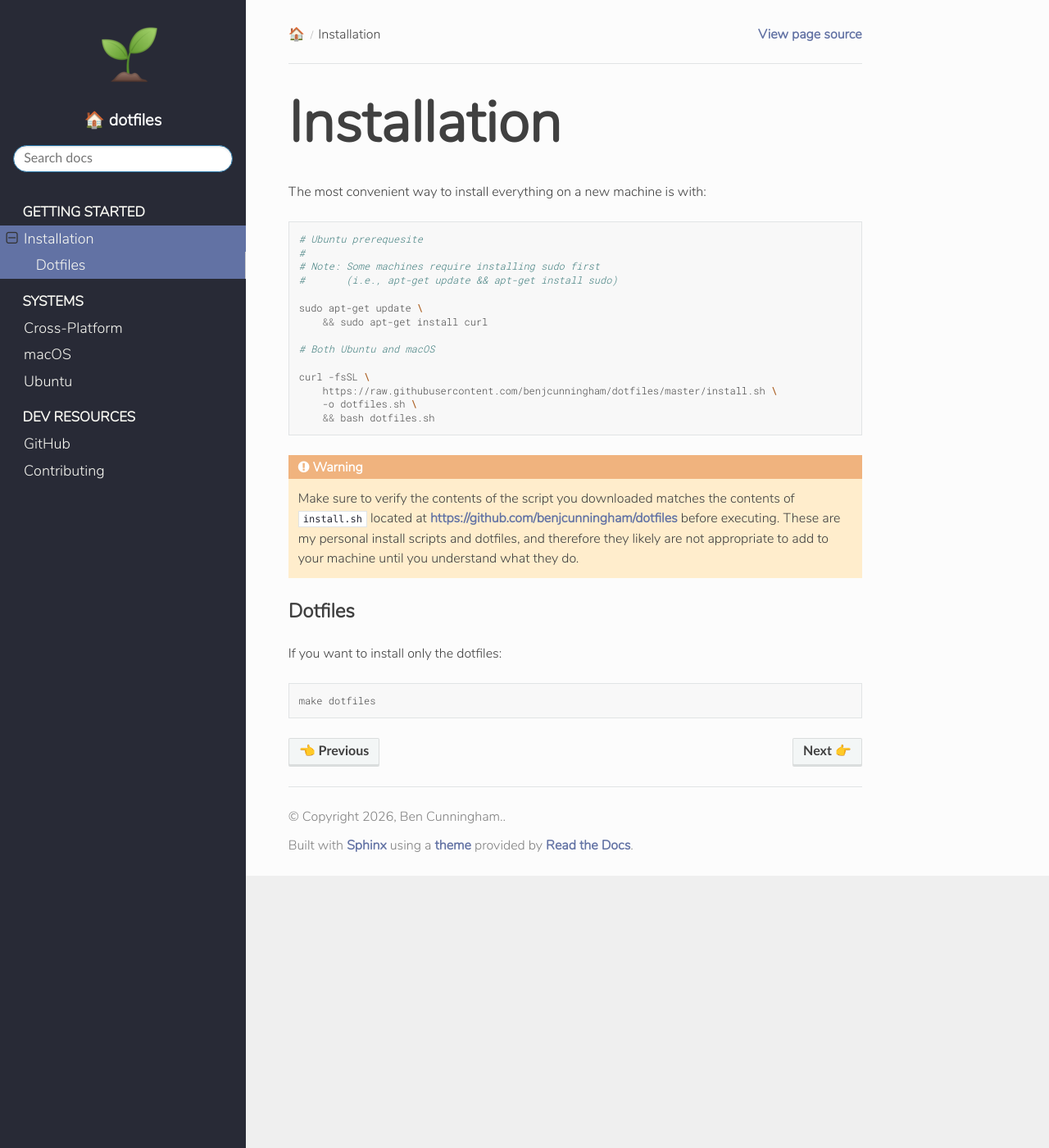
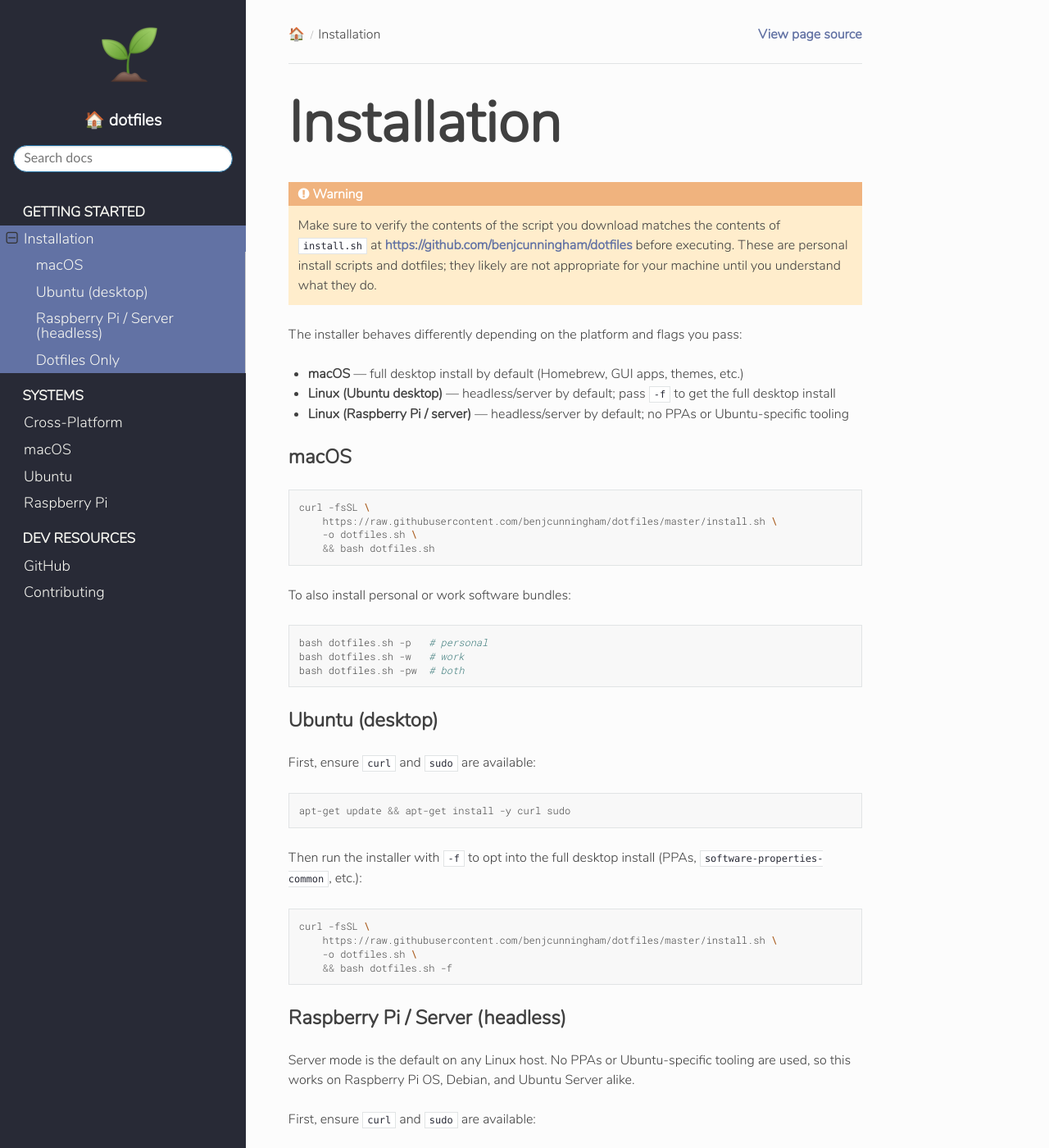
Before and after one commit to benjcunningham/dotfiles, a Sphinx documentation site: the page built from docs/source/installation.rst, in a window 1280 px wide and 1400 px high. Shown: the whole window at 82% size. Built offline with Sphinx 7.4.7 and the Read the Docs theme 3.1.0, drawn with Linux system fonts in a browser that asks for light colours; some of the changed text lies outside the part shown.

Commit message:
Update docs

```diff
--- a/docs/source/installation.rst
+++ b/docs/source/installation.rst
@@ -1,33 +1,84 @@
 Installation
 ============
 
-The most convenient way to install everything on a new machine is with:
+.. warning::
+
+    Make sure to verify the contents of the script you download matches the
+    contents of ``install.sh`` at https://github.com/benjcunningham/dotfiles
+    before executing. These are personal install scripts and dotfiles; they
+    likely are not appropriate for your machine until you understand what they
+    do.
+
+The installer behaves differently depending on the platform and flags you
+pass:
+
+- **macOS** — full desktop install by default (Homebrew, GUI apps, themes, etc.)
+- **Linux (Ubuntu desktop)** — headless/server by default; pass ``-f`` to get the full desktop install
+- **Linux (Raspberry Pi / server)** — headless/server by default; no PPAs or Ubuntu-specific tooling
+
+macOS
+-----
 
 .. code-block:: bash
-
-    # Ubuntu prerequesite
-    #
-    # Note: Some machines require installing sudo first
-    #       (i.e., apt-get update && apt-get install sudo)
-
-    sudo apt-get update \
-        && sudo apt-get install curl
-
-    # Both Ubuntu and macOS
 
     curl -fsSL \
         https://raw.githubusercontent.com/benjcunningham/dotfiles/master/install.sh \
         -o dotfiles.sh \
         && bash dotfiles.sh
 
-.. warning::
+To also install personal or work software bundles:
 
-    Make sure to verify the contents of the script you downloaded matches the contents of ``install.sh`` located at https://github.com/benjcunningham/dotfiles before executing. These are my personal install scripts and dotfiles, and therefore they likely are not appropriate to add to your machine until you understand what they do.
+.. code-block:: bash
 
-Dotfiles
---------
+    bash dotfiles.sh -p   # personal
+    bash dotfiles.sh -w   # work
+    bash dotfiles.sh -pw  # both
 
-If you want to install only the dotfiles:
+Ubuntu (desktop)
+----------------
+
+First, ensure ``curl`` and ``sudo`` are available:
+
+.. code-block:: bash
+
+    apt-get update && apt-get install -y curl sudo
+
+Then run the installer with ``-f`` to opt into the full desktop install (PPAs,
+``software-properties-common``, etc.):
+
+.. code-block:: bash
+
+    curl -fsSL \
+        https://raw.githubusercontent.com/benjcunningham/dotfiles/master/install.sh \
+        -o dotfiles.sh \
+        && bash dotfiles.sh -f
+
+Raspberry Pi / Server (headless)
+---------------------------------
+
+Server mode is the default on any Linux host. No PPAs or Ubuntu-specific
+tooling are used, so this works on Raspberry Pi OS, Debian, and Ubuntu Server
+alike.
+
+First, ensure ``curl`` and ``sudo`` are available:
+
+.. code-block:: bash
+
+    apt-get update && apt-get install -y curl sudo
+
+Then run the installer — no extra flags needed:
+
+.. code-block:: bash
+
+    curl -fsSL \
+        https://raw.githubusercontent.com/benjcunningham/dotfiles/master/install.sh \
+        -o dotfiles.sh \
+        && bash dotfiles.sh
+
+Dotfiles Only
+-------------
+
+To link dotfiles without installing any software:
 
 .. code-block:: bash
 
--- /dev/null
+++ b/docs/source/systems/raspberry-pi.rst
@@ -0,0 +1,61 @@
+Raspberry Pi
+============
+
+What comes with the Raspberry Pi (headless/server) installer?
+
+The server install is the default on any Linux host. It uses only standard APT
+packages — no Launchpad PPAs or Ubuntu-specific tooling — so it works on
+Raspberry Pi OS, Debian, and Ubuntu Server without modification.
+
+Packages
+--------
+
+The following packages are installed via APT:
+
+- ``build-essential``, ``g++``, ``gcc`` — C/C++ build tools
+- ``ca-certificates``, ``curl``, ``gnupg``, ``gnupg-agent`` — networking and cryptography essentials
+- ``fd-find``, ``fzf``, ``ripgrep`` — modern file and search tools
+- ``jq`` — JSON processor
+- ``less`` — pager
+- ``libffi-dev``, ``libssl-dev``, ``zlib1g-dev`` — common build dependencies (e.g., for compiling Python via pyenv)
+- ``make`` — build automation
+- ``shellcheck`` — shell script linter
+- ``tmux`` — terminal multiplexer
+- ``vim`` — text editor
+- ``zsh`` — shell
+
+.. note::
+
+    ``software-properties-common`` is **not** installed in server mode because
+    it is only needed for managing PPAs, which are Ubuntu-specific and
+    unsupported on Raspberry Pi OS / Debian.
+
+Pyenv
+-----
+
+`pyenv <https://github.com/pyenv/pyenv>`_ is installed via the official
+installer script so that multiple Python versions can be managed without
+affecting the system Python.
+
+Dotfiles
+--------
+
+The same dotfiles are linked on all platforms via dotbot:
+
+.. code-block:: bash
+
+    $HOME/
+        .editorconfig
+        .gitconfig
+        .gitignore
+        .tmux.conf
+        .vimrc
+        .zshrc
+
+Clipboard
+---------
+
+On a headless Linux system (no ``$DISPLAY``), the tmux ``y`` copy binding
+stores selections in the tmux buffer rather than piping to ``xclip``, which
+requires an X11 display. When a display is available, ``xclip`` is used as
+normal.
```
Also changed, not shown: docs/source/index.rst (+8 -1 lines).
